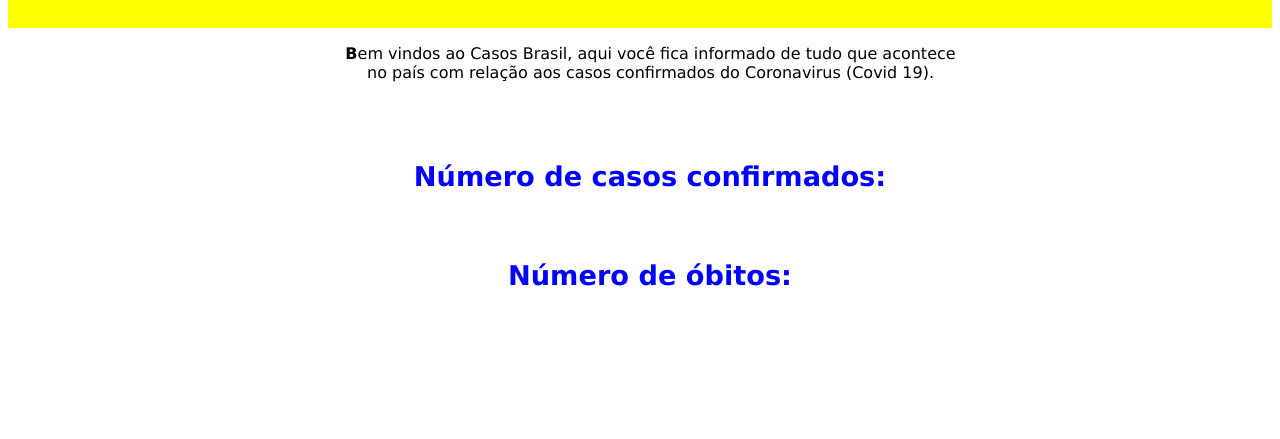
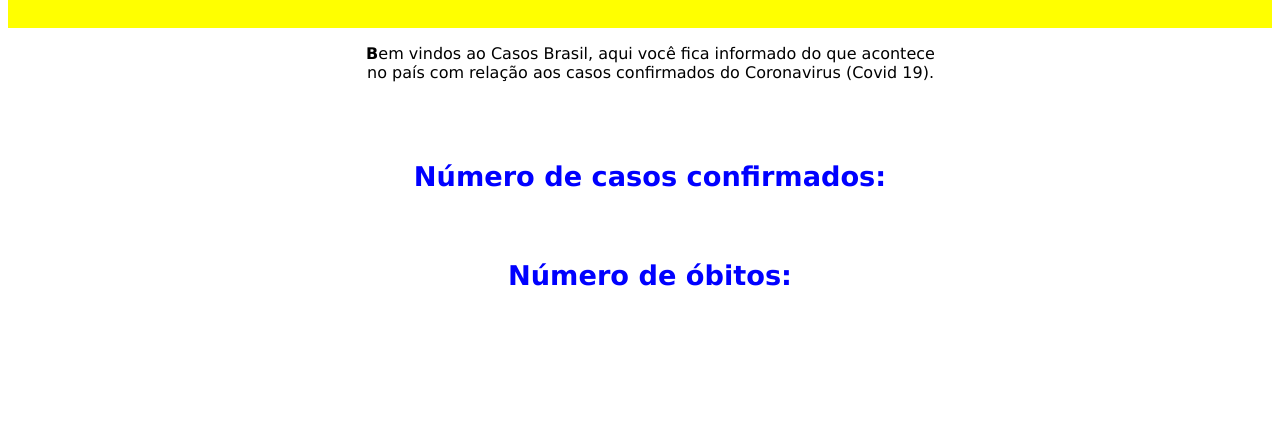
Before and after one commit to mourakassios/casosbrasil, a plain HTML site: page index.html in a window 1280 px wide. Shown: the part 168-607 px from the top of the page. Drawn offline with Linux system fonts and the light colour scheme; no server answers.

Commit message:
algumas mudanças que achei necessário

```diff
--- a/index.html
+++ b/index.html
@@ -11,7 +11,7 @@
 
 		<h1><a href="file:///C:/Users/Kassio/Dropbox/Projeto%20Parques/casoshome.html"><img src="bandeirabr.jpg" width="82" height="86" ></a> Casos Brasil</h1>
 
-			<p><b>B</b>em vindos ao Casos Brasil, aqui você fica informado de tudo que acontece<br> no país com relação aos casos confirmados do Coronavirus (Covid 19).<br><br><br><br></p>
+			<p><b>B</b>em vindos ao Casos Brasil, aqui você fica informado do que acontece<br> no país com relação aos casos confirmados do Coronavirus (Covid 19).<br><br><br><br></p>
 
 
 
```
